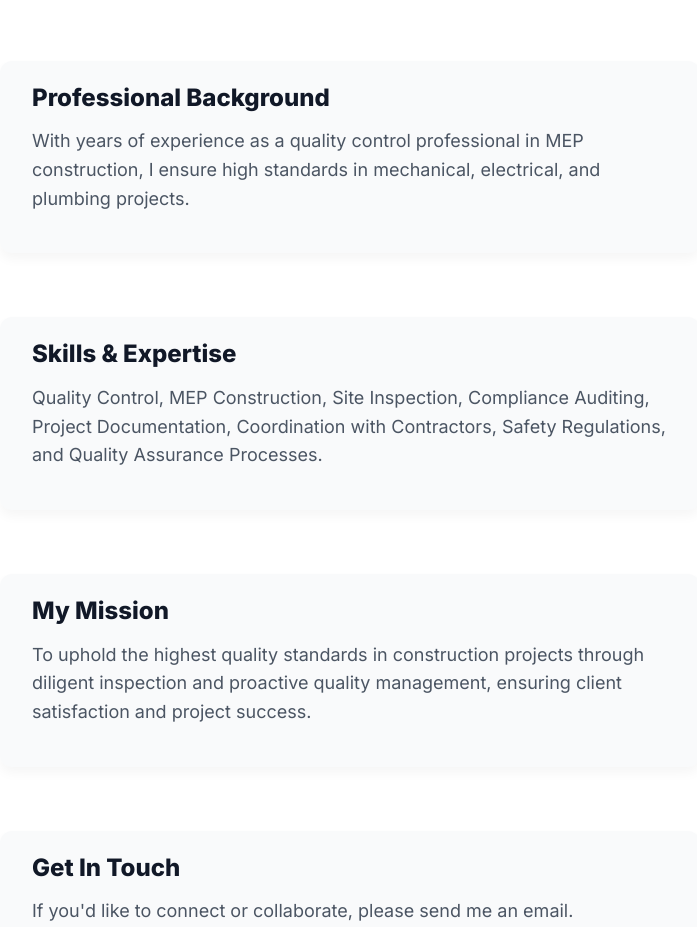
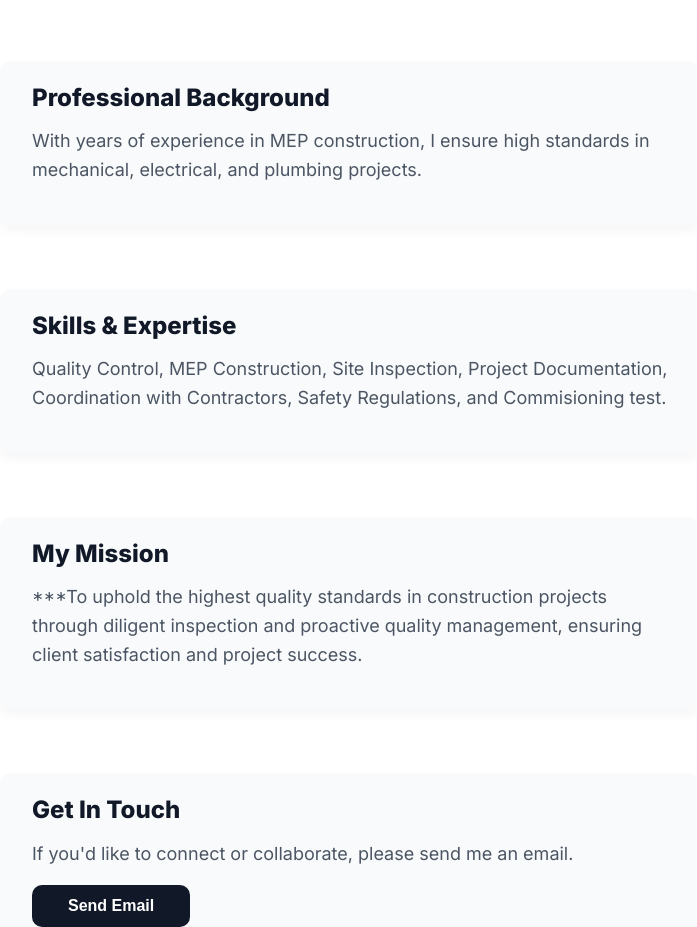
Before and after one commit to achmadromi/portofolio, a plain HTML site: page index.html in a window 1280 px wide. Shown: the part 549-1476 px from the top of the page, without its empty margins (290-987 px from the left). Drawn offline with Linux system fonts and the light colour scheme.

Commit message:
some update

```diff
--- a/index.html
+++ b/index.html
@@ -136,17 +136,17 @@
 
     <section class="desc-item" tabindex="0" aria-label="Professional background">
       <h2>Professional Background</h2>
-      <p>With years of experience as a quality control professional in MEP construction, I ensure high standards in mechanical, electrical, and plumbing projects.</p>
+      <p>With years of experience in MEP construction, I ensure high standards in mechanical, electrical, and plumbing projects.</p>
     </section>
 
     <section class="desc-item" tabindex="0" aria-label="Skills and expertise">
       <h2>Skills & Expertise</h2>
-      <p>Quality Control, MEP Construction, Site Inspection, Compliance Auditing, Project Documentation, Coordination with Contractors, Safety Regulations, and Quality Assurance Processes.</p>
+      <p>Quality Control, MEP Construction, Site Inspection, Project Documentation, Coordination with Contractors, Safety Regulations, and Commisioning test.</p>
     </section>
 
     <section class="desc-item" tabindex="0" aria-label="My mission">
       <h2>My Mission</h2>
-      <p>To uphold the highest quality standards in construction projects through diligent inspection and proactive quality management, ensuring client satisfaction and project success.</p>
+      <p>***To uphold the highest quality standards in construction projects through diligent inspection and proactive quality management, ensuring client satisfaction and project success.</p>
     </section>
 
     <section class="desc-item" tabindex="0" aria-label="Contact me call to action">
```
